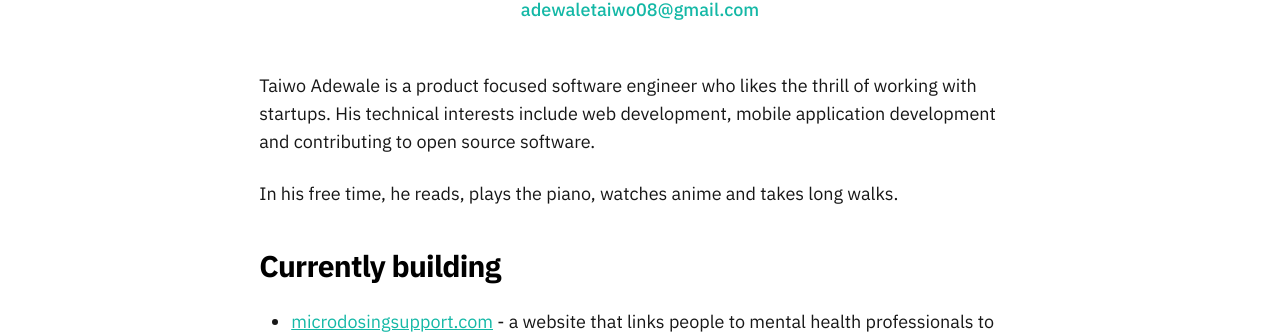
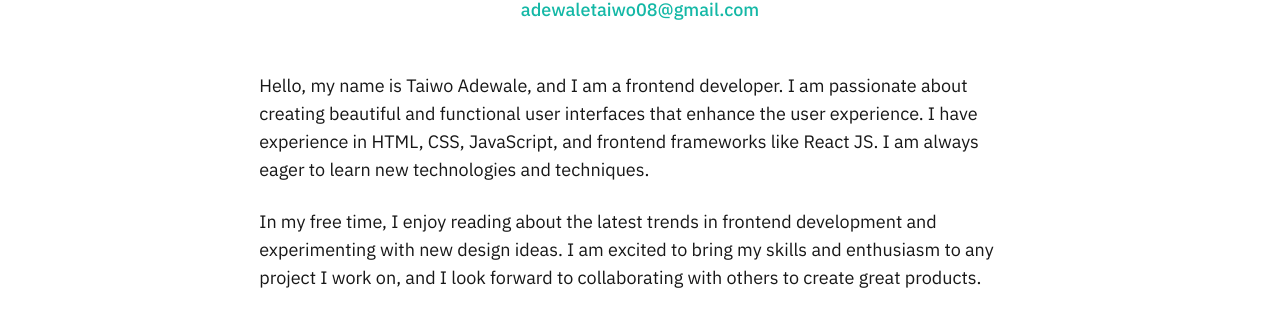
Before and after one commit to taiwo-adewale/portfolio, a Next.js app: page / in a window 1280 px wide. Shown: the part 220-556 px from the top of the page. Built offline with nearby package versions, Linux system fonts and the light colour scheme; no server answers.

Commit message:
updated about me

```diff
--- a/pages/index.tsx
+++ b/pages/index.tsx
@@ -18,15 +18,19 @@ export default function Home() {
 
           <div className="py-12">
             <p className="mb-6 lg:text-lg">
-              Taiwo Adewale is a product focused software engineer who likes the
-              thrill of working with startups. His technical interests include
-              web development, mobile application development and contributing
-              to open source software.
+              Hello, my name is Taiwo Adewale, and I am a frontend developer. I
+              am passionate about creating beautiful and functional user
+              interfaces that enhance the user experience. I have experience in
+              HTML, CSS, JavaScript, and frontend frameworks like React JS. I am
+              always eager to learn new technologies and techniques.
             </p>
 
             <p className="mb-10 lg:text-lg">
-              In his free time, he reads, plays the piano, watches anime and
-              takes long walks.
+              In my free time, I enjoy reading about the latest trends in
+              frontend development and experimenting with new design ideas. I am
+              excited to bring my skills and enthusiasm to any project I work
+              on, and I look forward to collaborating with others to create
+              great products.
             </p>
 
             <h2 className="font-bold leading-9 tracking-tight text-black dark:text-white text-lg sm:leading-10 md:text-xl lg:text-2xl xl:text-3xl xxl:text-4xl md:leading-14 mb-3 md:mb-6">
```
